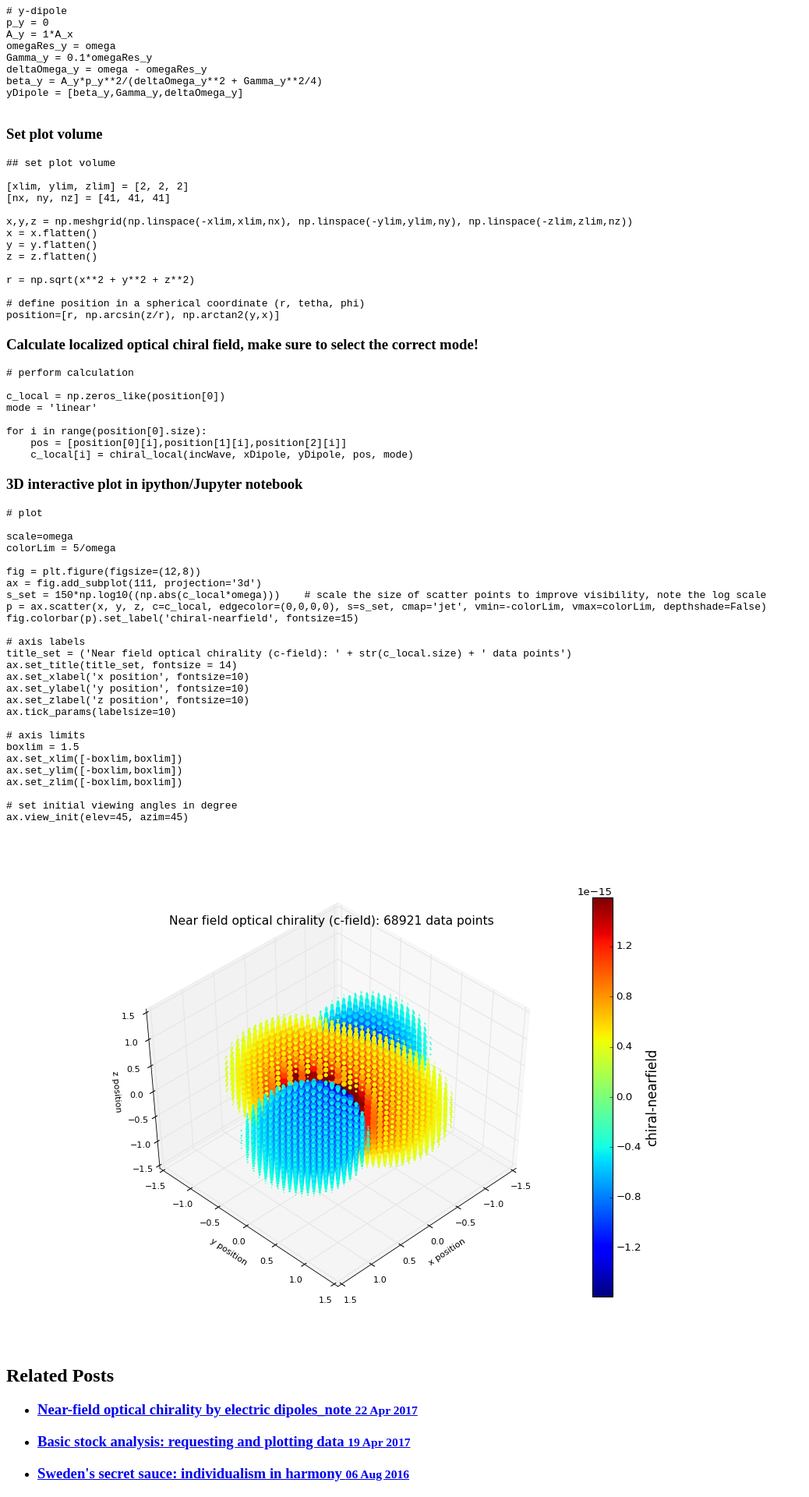
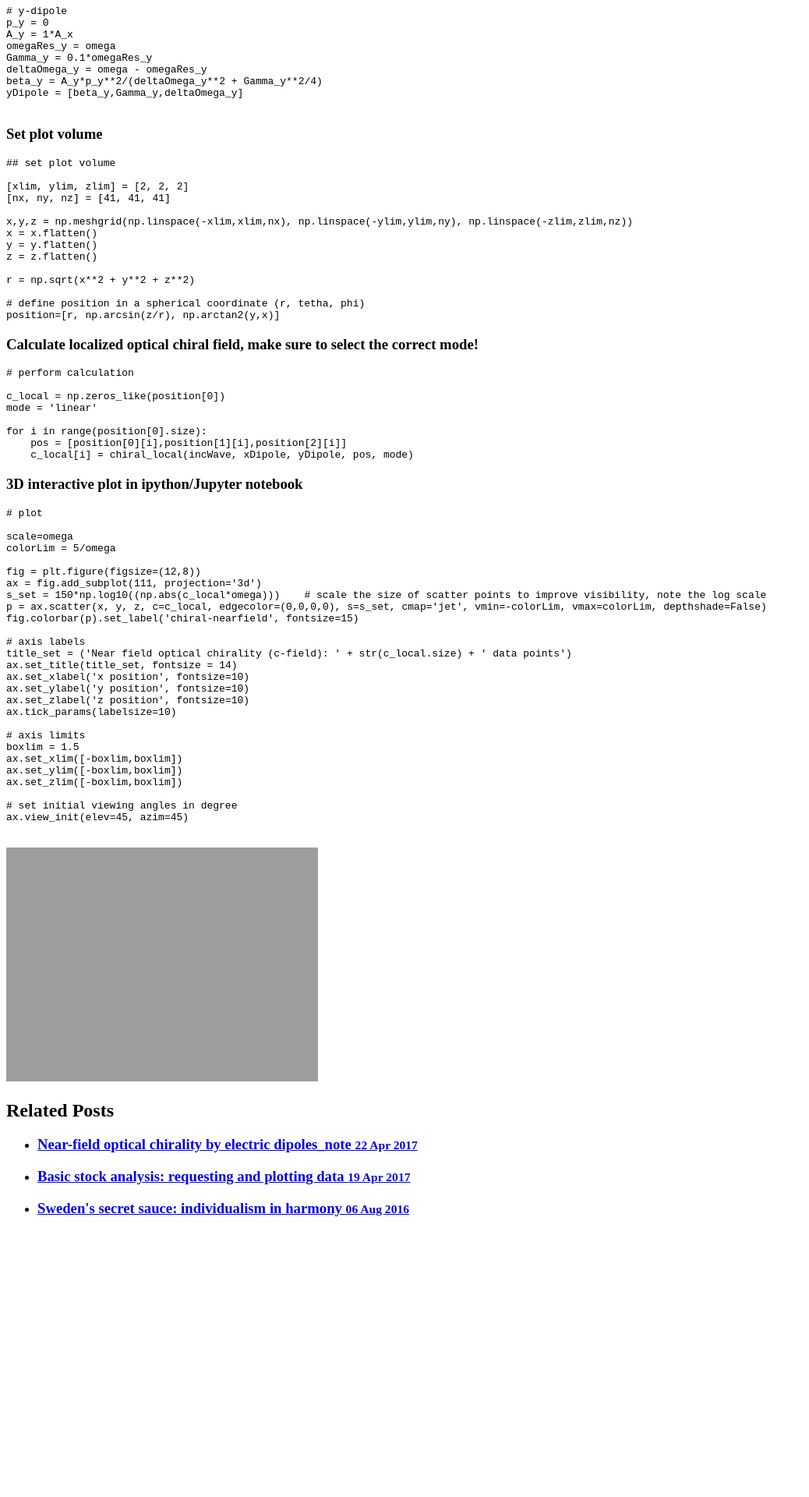
Before and after one commit to clumdee/clumdee.github.io_hyde, a Jekyll site: the page built from codes/_posts/2017-04-22-nearfield-optical-chirality.md, in a window 1280 px wide. Shown: the part 1430-3350 px from the top of the page at 78% size, without its empty margins (0-1038 px from the left). Built offline with Jekyll 4.4.1, drawn with Linux system fonts in a browser that asks for light colours; formulas are drawn with MathJax 3; after the commit the page ends 3010 px from its top, so only the background shows below that.

Commit message:
replace plot with animated GIF

````diff
--- a/codes/_posts/2017-04-22-nearfield-optical-chirality.md
+++ b/codes/_posts/2017-04-22-nearfield-optical-chirality.md
@@ -157,4 +157,4 @@
 ```
 
 
-![png]({{ site.url }}/pics/nearfield-chirality.png)
+![png]({{ site.url }}/pics/nearfield-chirality_animated.gif)
````
Also changed, not shown: 1 other file.
